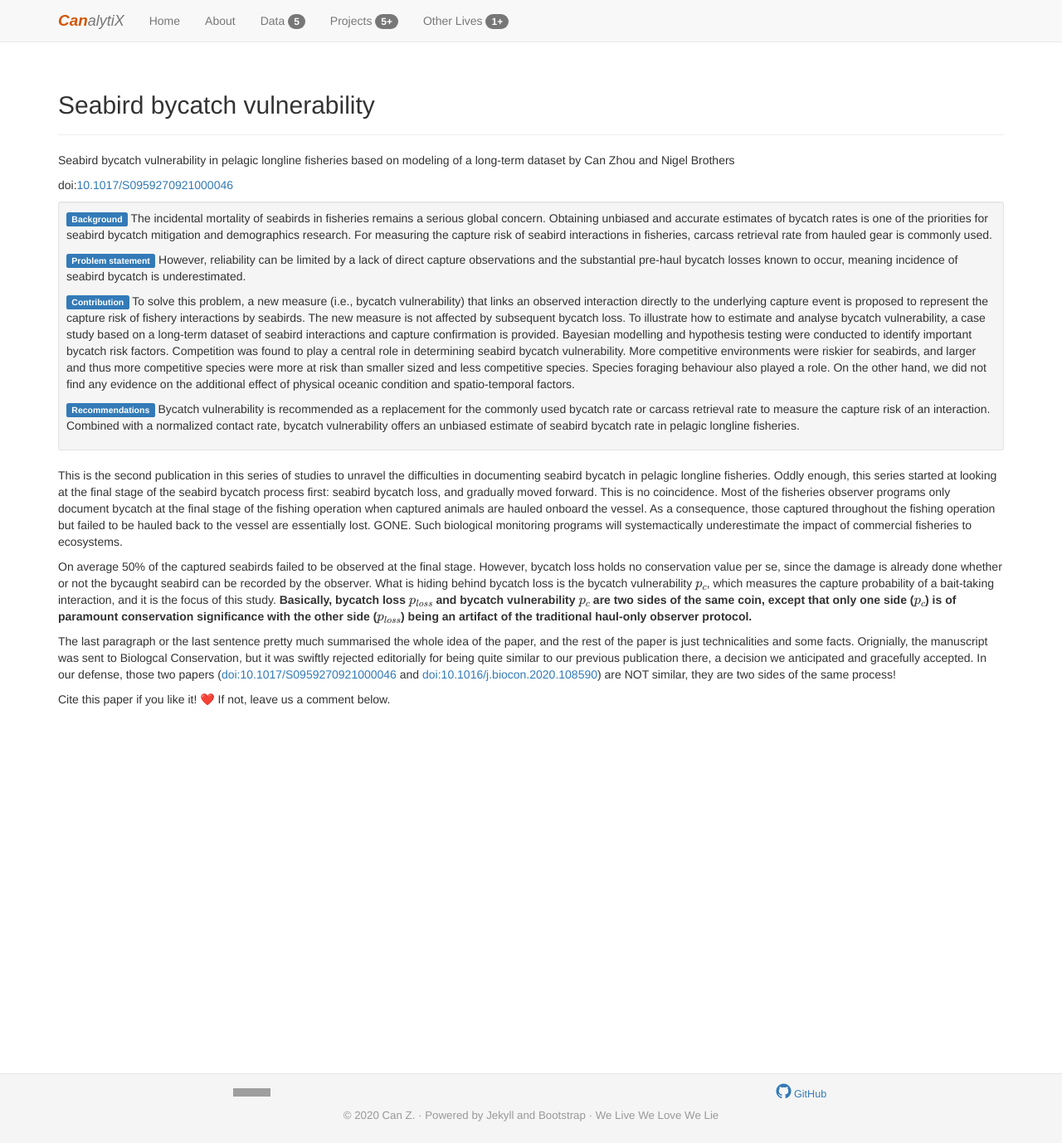
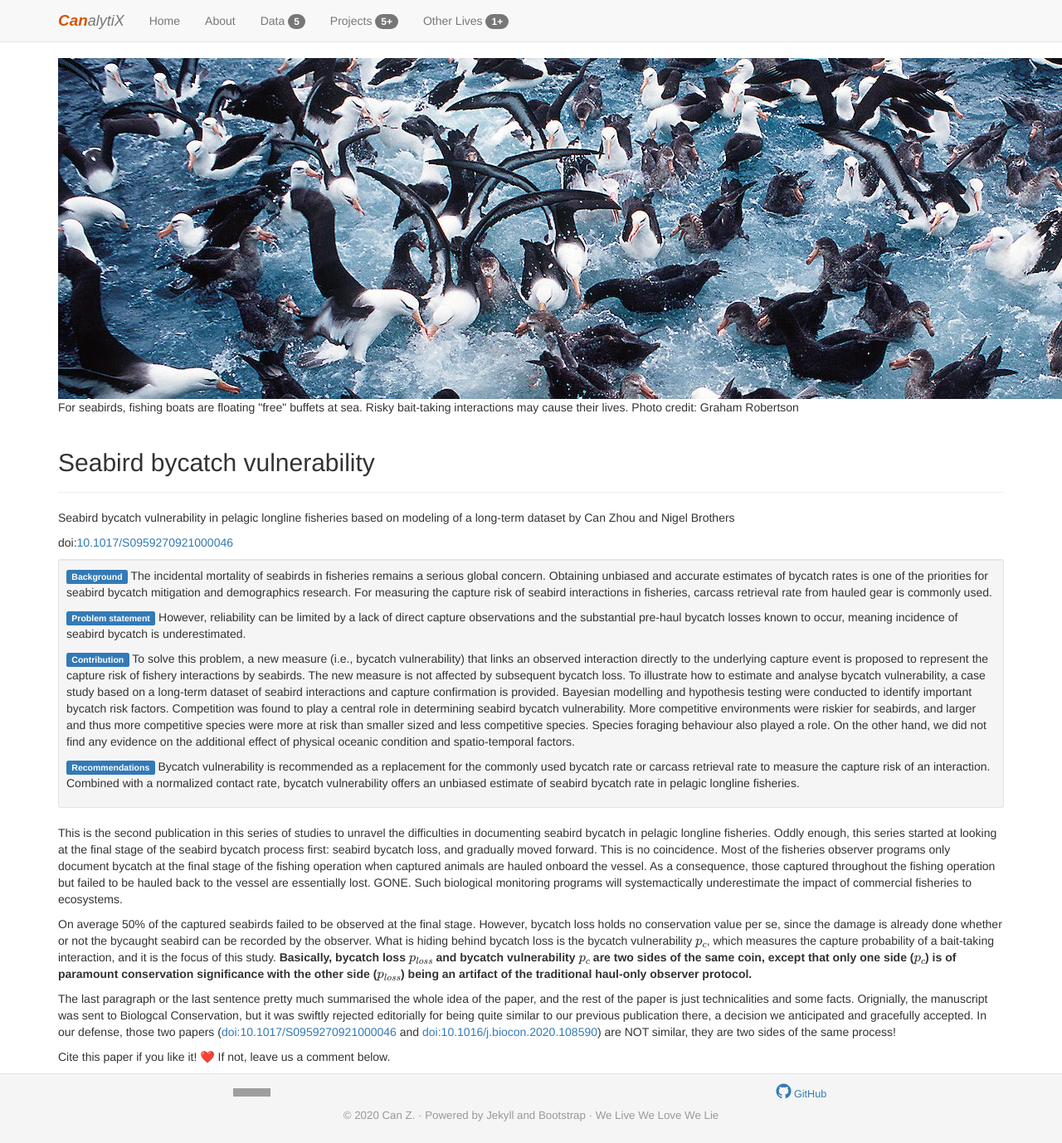
Before and after one commit to HVoltBb/HVoltBb.github.io, a Jekyll site: the page built from random/posts/birdbycatch_paper2021.html, in a window 1280 px wide and 1378 px high. Shown: the whole window at 83% size. Built offline with Jekyll 4.4.1, drawn with Linux system fonts in a browser that asks for light colours; formulas are drawn with MathJax 3; comment, search, counter and statistics services are not loaded; grey boxes are pictures that could not be loaded.

Commit message:
Update birdbycatch_paper2021.html

```diff
--- a/random/posts/birdbycatch_paper2021.html
+++ b/random/posts/birdbycatch_paper2021.html
@@ -7,7 +7,10 @@ fb-comments: false
 describe: true
 description: Read seabird vulnerability in pelagic longline fisheries with Can Zhou
 ---
-
+<figure>
+	<img src="https://hvoltbb.github.io/pics/birds.jpg" class="figure-img img-fluid shadow-lg" alt="Seabirds feeding at sea">
+	<figcaption class="figure-caption text-left">For seabirds, fishing boats are floating "free" buffets at sea. Risky bait-taking interactions may cause their lives. Photo credit: Graham Robertson</figcaption>
+</figure>
 <div class="page-header">
 <h2>Seabird bycatch vulnerability</h2>
 </div>
```
